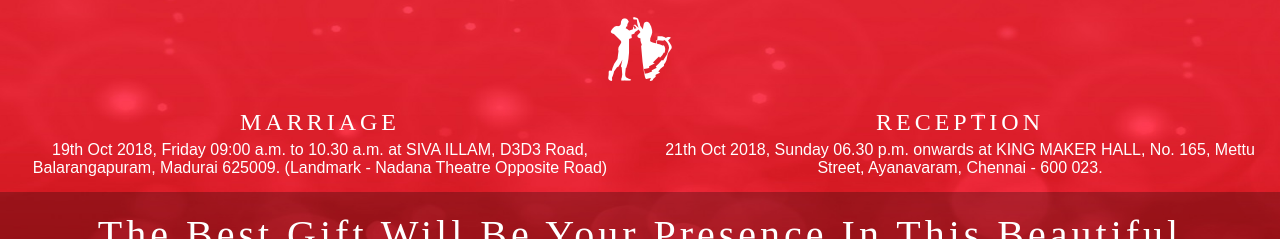
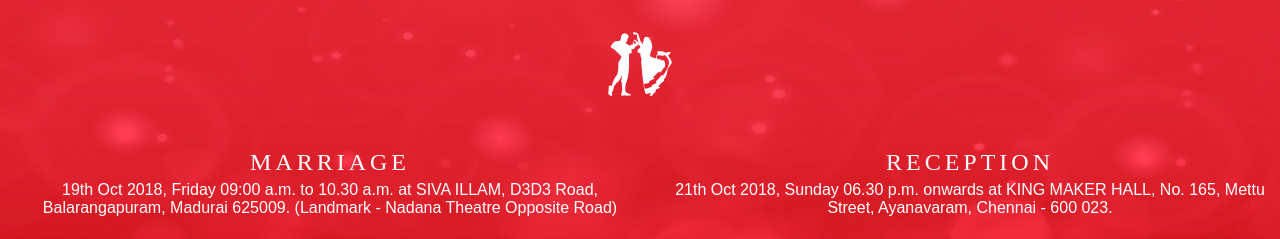
Before and after one commit to tskravisankar/tskravisankar.github.io, a plain HTML site: page index.html in a window 1280 px wide. Shown: the part 578-817 px from the top of the page. Drawn offline with Linux system fonts and the light colour scheme.

Commit message:
Update index.html

```diff
--- a/index.html
+++ b/index.html
@@ -50,11 +50,11 @@ body {
 			</div>
 			<!--//timer-->
 			<div class="container" style="margin-top: 20px;">
-			<div class="row" style="text-align:center">
+			<div class="row" style="text-align:center;padding:15px;">
 			<img src="images/couple.png">
 			</div>
 			<div class="row">
-			<div class="col-md-12" style="width: 100%;display: flex;">
+			<div class="col-md-12" style="width: 100%;display: flex;padding:10px">
 			<div class="col-md-6" style="width: 50%;margin: 5px;">
 			<h1 style="font-family:Brush Script MT;font-size:1.5em;text-shadow:unset;padding-bottom: 5px;">MARRIAGE</h1>
 			<p style="text-align: center;color: white;">19th Oct 2018, Friday 09:00 a.m. to 10.30 a.m. at <b>SIVA ILLAM,</b> D3D3 Road, Balarangapuram, Madurai 625009. (Landmark - Nadana Theatre Opposite Road)</p>
```
